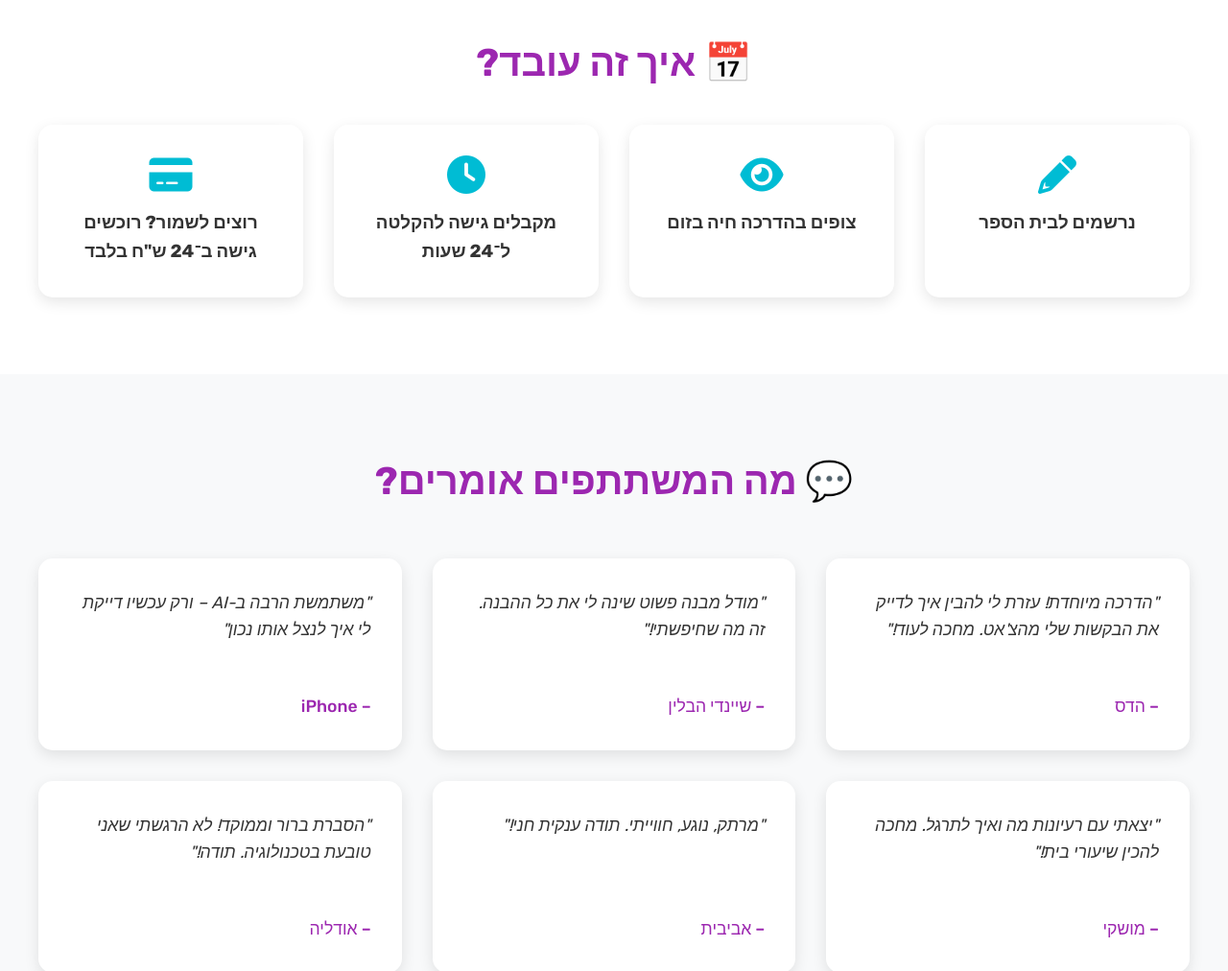
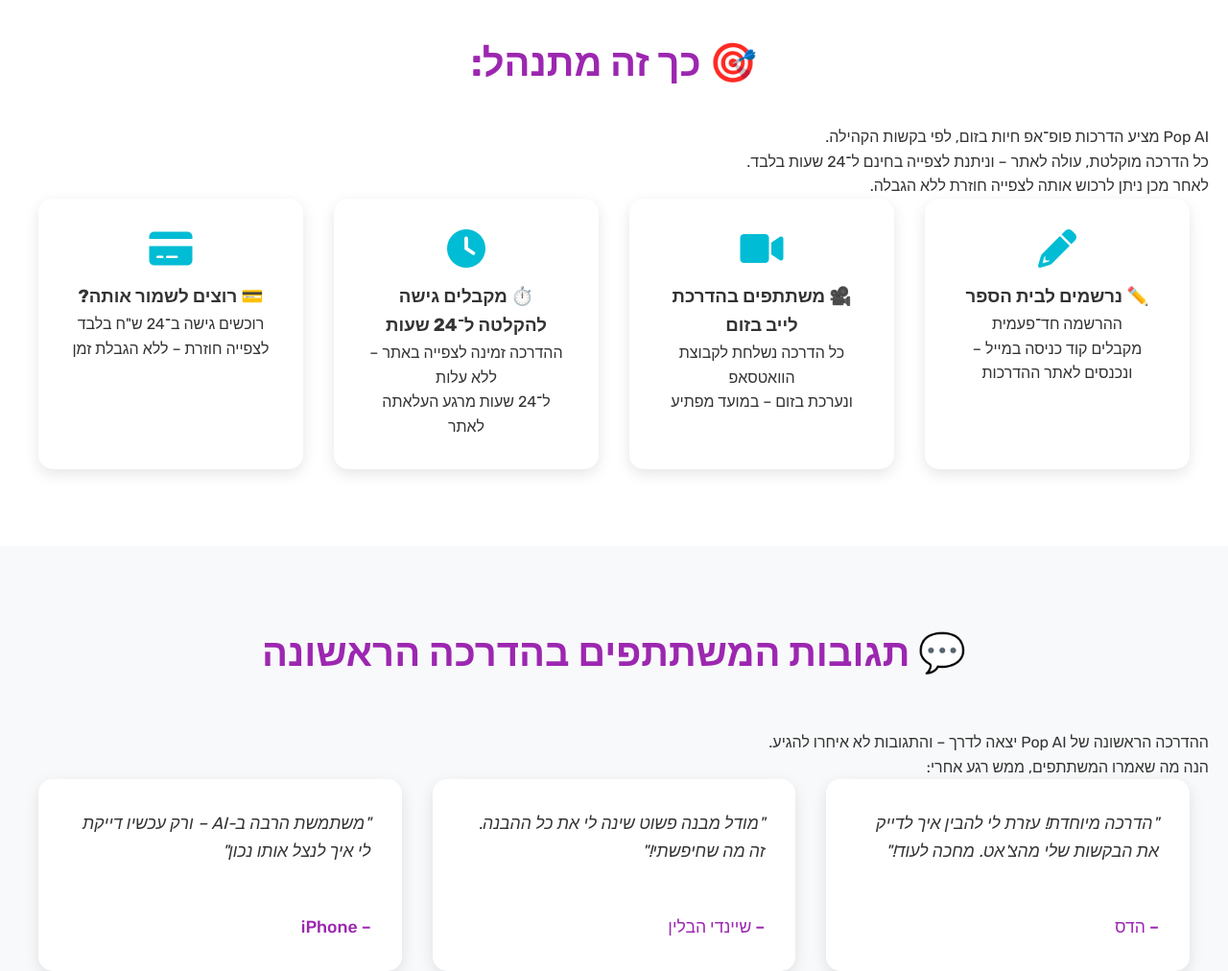
Before and after one commit to chanimarzel/pop-ai, a plain HTML site: page index.html in a window 1280 px wide. Shown: the part 1240-2252 px from the top of the page at 96% size. Drawn offline with Linux system fonts and the light colour scheme.

Commit message:
Add files via upload

```diff
--- a/index.html
+++ b/index.html
@@ -35,30 +35,53 @@
 
     <!-- How It Works Section -->
     <section class="how-it-works">
-        <h2>📅 איך זה עובד?</h2>
+        <h2>🎯 כך זה מתנהל:</h2>
+        <div class="section-intro">
+            <p>Pop AI מציע הדרכות פופ־אפ חיות בזום, לפי בקשות הקהילה.<br>
+            כל הדרכה מוקלטת, עולה לאתר – וניתנת לצפייה בחינם ל־24 שעות בלבד.<br>
+            לאחר מכן ניתן לרכוש אותה לצפייה חוזרת ללא הגבלה.</p>
+        </div>
         <div class="steps-container">
             <div class="step">
                 <i class="fas fa-pencil-alt"></i>
-                <h3>נרשמים לבית הספר</h3>
+                <h3>✏️ נרשמים לבית הספר</h3>
+                <div class="step-details">
+                    <p>ההרשמה חד־פעמית</p>
+                    <p>מקבלים קוד כניסה במייל – ונכנסים לאתר ההדרכות</p>
+                </div>
             </div>
             <div class="step">
-                <i class="fas fa-eye"></i>
-                <h3>צופים בהדרכה חיה בזום</h3>
+                <i class="fas fa-video"></i>
+                <h3>🎥 משתתפים בהדרכת לייב בזום</h3>
+                <div class="step-details">
+                    <p>כל הדרכה נשלחת לקבוצת הוואטסאפ</p>
+                    <p>ונערכת בזום – במועד מפתיע</p>
+                </div>
             </div>
             <div class="step">
                 <i class="fas fa-clock"></i>
-                <h3>מקבלים גישה להקלטה ל־24 שעות</h3>
+                <h3>⏱️ מקבלים גישה להקלטה ל־24 שעות</h3>
+                <div class="step-details">
+                    <p>ההדרכה זמינה לצפייה באתר – ללא עלות</p>
+                    <p>ל־24 שעות מרגע העלאתה לאתר</p>
+                </div>
             </div>
             <div class="step">
                 <i class="fas fa-credit-card"></i>
-                <h3>רוצים לשמור? רוכשים גישה ב־24 ש"ח בלבד</h3>
+                <h3>💳 רוצים לשמור אותה?</h3>
+                <div class="step-details">
+                    <p>רוכשים גישה ב־24 ש"ח בלבד</p>
+                    <p>לצפייה חוזרת – ללא הגבלת זמן</p>
+                </div>
             </div>
         </div>
     </section>
 
     <!-- Testimonials Section -->
     <section class="testimonials">
-        <h2>💬 מה המשתתפים אומרים?</h2>
+        <h2>💬 תגובות המשתתפים בהדרכה הראשונה</h2>
+        <p class="testimonials-intro">ההדרכה הראשונה של Pop AI יצאה לדרך – והתגובות לא איחרו להגיע.<br>
+        הנה מה שאמרו המשתתפים, ממש רגע אחרי:</p>
         <div class="testimonials-grid">
             <div class="testimonial-card">
                 <p>"הדרכה מיוחדת! עזרת לי להבין איך לדייק את הבקשות שלי מהצ'אט. מחכה לעוד!"</p>
```
